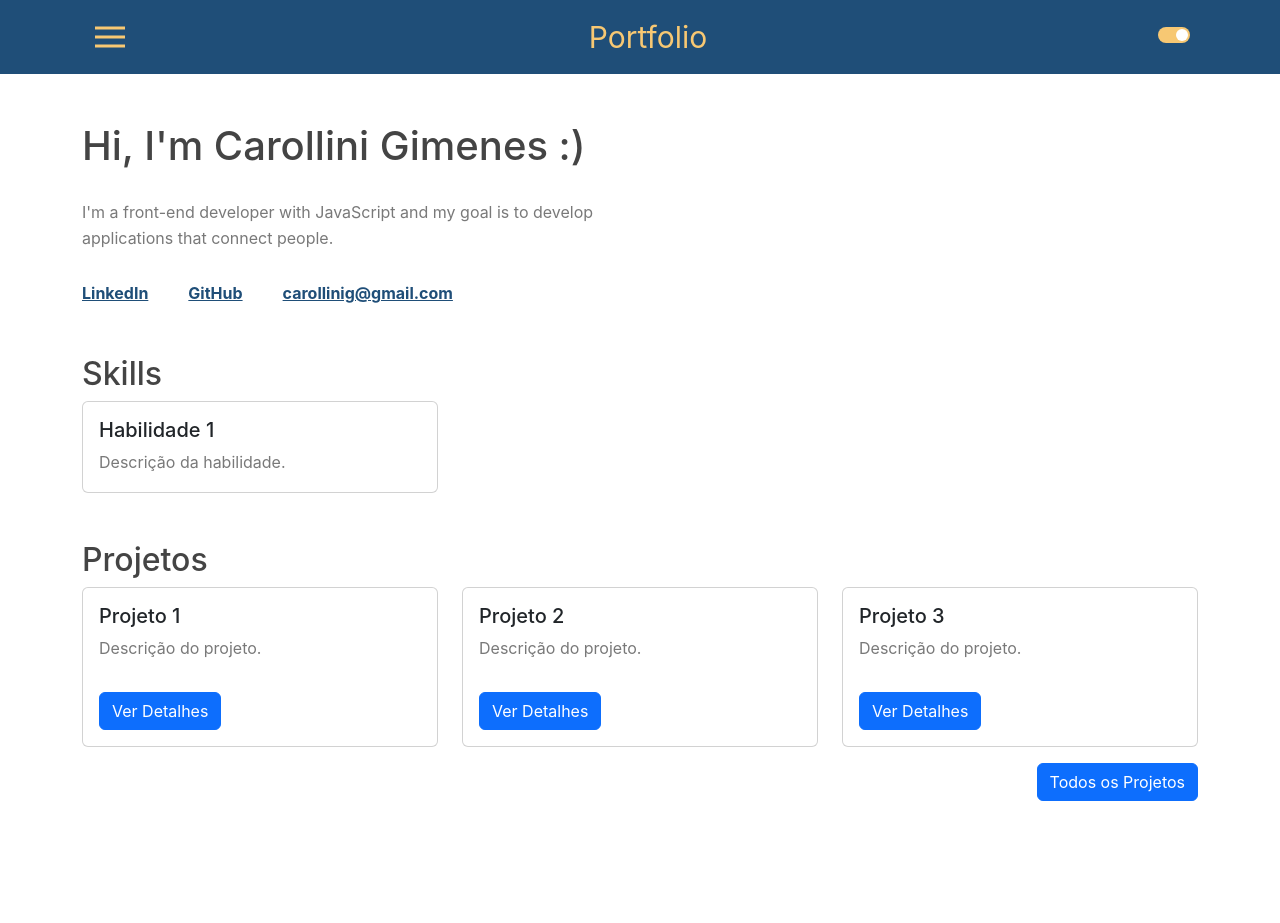
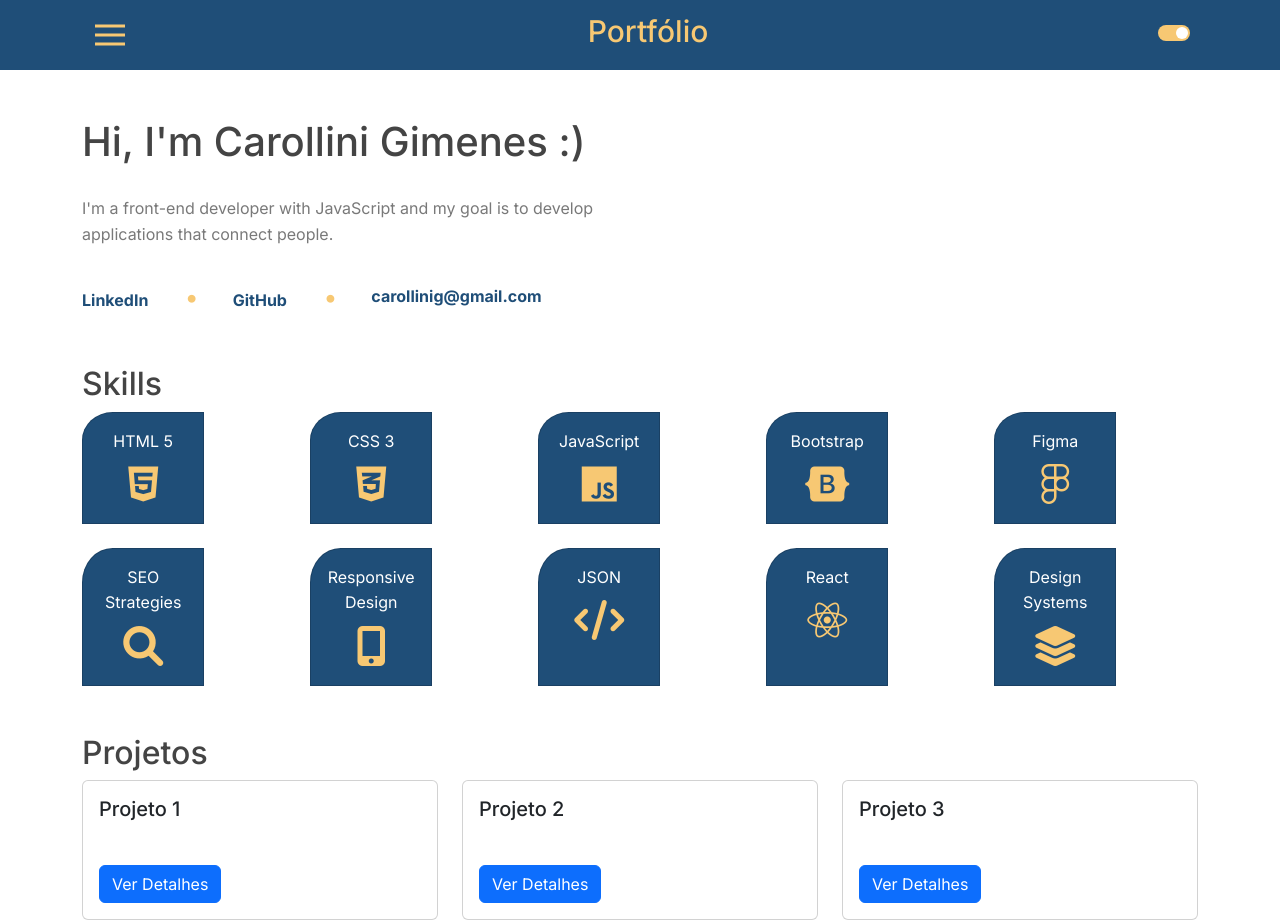
Before and after one commit to CarolliniG/portfolio, a plain HTML site: page index.html in a window 1280 px wide. Shown: the top 923 px of the page. Before the commit the page ends 801 px from the top, so only its background shows below. Drawn offline with nearby package versions, Linux system fonts and the light colour scheme; a web font is replaced by a local one.

Commit message:
style
I applied the changes to the style in the skill section.

```diff
--- a/index.html
+++ b/index.html
@@ -1,30 +1,81 @@
 <!DOCTYPE html>
 <html lang="en">
   <head>
-    <meta charset="UTF-8">
-    <meta http-equiv="X-UA-Compatible" content="IE=edge">
-    <meta name="viewport" content="width=device-width, initial-scale=1.0">
-    <link href="https://cdn.jsdelivr.net/npm/bootstrap@5.3.3/dist/css/bootstrap.min.css" rel="stylesheet" integrity="sha384-QWTKZyjpPEjISv5WaRU9OFeRpok6YctnYmDr5pNlyT2bRjXh0JMhjY6hW+ALEwIH" crossorigin="anonymous">
-    <link rel="stylesheet" href="style.css">
-    <title>Portfolio</title>
+    <meta charset="UTF-8" />
+    <meta http-equiv="X-UA-Compatible" content="IE=edge" />
+    <meta name="viewport" content="width=device-width, initial-scale=1.0" />
+    <link
+      href="https://cdn.jsdelivr.net/npm/bootstrap@5.3.3/dist/css/bootstrap.min.css"
+      rel="stylesheet"
+      integrity="sha384-QWTKZyjpPEjISv5WaRU9OFeRpok6YctnYmDr5pNlyT2bRjXh0JMhjY6hW+ALEwIH"
+      crossorigin="anonymous"
+    />
+    <link rel="stylesheet" href="style.css" />
+    <title>Portfólio</title>
     <script src="https://cdn.jsdelivr.net/npm/bootstrap@5.3.3/dist/js/bootstrap.bundle.min.js"></script>
-    <link rel="stylesheet" href="url('https://fonts.googleapis.com/css2?family=Inter:ital,opsz,wght@0,14..32,100..900;1,14..32,100..900&family=Work+Sans:ital,wght@0,100..900;1,100..900&display=swap');">
+    <link
+      rel="stylesheet"
+      href="https://fonts.googleapis.com/css2?family=Inter:ital,opsz,wght@0,14..32,100..900;1,14..32,100..900&family=Work+Sans:ital,wght@0,100..900;1,100..900&display=swap"
+    />
+    <link
+      rel="stylesheet"
+      href="https://cdnjs.cloudflare.com/ajax/libs/font-awesome/6.0.0-beta3/css/all.min.css"
+      integrity="sha512-Fo3rlrZj/k7ujTnHg4CGR2D7kSs0v4LLanw2qksYuRlEzO+tcaEPQogQ0KaoGN26/zrn20ImR1DfuLWnOo7aBA=="
+      crossorigin="anonymous"
+      referrerpolicy="no-referrer"
+    />
   </head>
   <body>
     <header>
       <nav class="navbar navbar-expand-lg">
         <div class="container">
-                <button class="navbar-toggler" type="button" data-bs-toggle="collapse" data-bs-target="#navbarNav" aria-controls="navbarNav" aria-expanded="false" aria-label="Toggle navigation">
+          <button
+            class="navbar-toggler"
+            type="button"
+            data-bs-toggle="collapse"
+            data-bs-target="#navbarNav"
+            aria-controls="navbarNav"
+            aria-expanded="false"
+            aria-label="Toggle navigation"
+          >
             <span class="navbar-toggler-icon"></span>
           </button>
 
           <div class="collapse navbar-collapse" id="navbarNav">
-                    <div class="btn-group-vertical" role="group" aria-label="Vertical button group">
+            <div
+              class="btn-group-vertical"
+              role="group"
+              aria-label="Vertical button group"
+            >
               <div class="btn-group" role="group">
-                          <button title="button-hamburger" type="button" class="btn dropdown" data-bs-toggle="dropdown" aria-expanded="false">
-                            <svg xmlns="http://www.w3.org/2000/svg" xmlns:xlink="http://www.w3.org/1999/xlink" viewBox="0,0,256,256" width="30px" height="30px" fill-rule="nonzero"><g fill="#f7c873" fill-rule="nonzero" stroke="none" stroke-width="1" stroke-linecap="butt" stroke-linejoin="miter" stroke-miterlimit="10" stroke-dasharray="" stroke-dashoffset="0" font-family="none" font-weight="none" font-size="none" text-anchor="none" style="mix-blend-mode: normal"><g transform="scale(5.12,5.12)"><path d="M0,7.5v5h50v-5zM0,22.5v5h50v-5zM0,37.5v5h50v-5z"></path></g></g></svg>
-                                <path fill-rule="evenodd" d="M2.5 12a.5.5 0 0 1 .5-.5h10a.5.5 0 0 1 0 1H3a.5.5 0 0 1-.5-.5m0-4a.5.5 0 0 1 .5-.5h10a.5.5 0 0 1 0 1H3a.5.5 0 0 1-.5-.5m0-4a.5.5 0 0 1 .5-.5h10a.5.5 0 0 1 0 1H3a.5.5 0 0 1-.5-.5"/>
+                <button
+                  title="button-hamburger"
+                  type="button"
+                  class="btn dropdown"
+                  data-bs-toggle="dropdown"
+                  aria-expanded="false"
+                >
+                  <svg
+                    xmlns="http://www.w3.org/2000/svg"
+                    xmlns:xlink="http://www.w3.org/1999/xlink"
+                    viewBox="0,0,256,256"
+                    width="30px"
+                    height="30px"
+                    fill-rule="nonzero"
+                    class="icon-hamburger"
+                  >
+                    <g class="hamburger-group">
+                      <g transform="scale(5.12,5.12)">
+                        <path
+                          d="M0,7.5v5h50v-5zM0,22.5v5h50v-5zM0,37.5v5h50v-5z"
+                        ></path>
+                      </g>
+                    </g>
                   </svg>
+                  <path
+                    fill-rule="evenodd"
+                    d="M2.5 12a.5.5 0 0 1 .5-.5h10a.5.5 0 0 1 0 1H3a.5.5 0 0 1-.5-.5m0-4a.5.5 0 0 1 .5-.5h10a.5.5 0 0 1 0 1H3a.5.5 0 0 1-.5-.5m0-4a.5.5 0 0 1 .5-.5h10a.5.5 0 0 1 0 1H3a.5.5 0 0 1-.5-.5"
+                  />
                 </button>
                 <ul class="dropdown-menu">
                   <li><a class="dropdown-item" href="#">About</a></li>
@@ -34,10 +85,20 @@
               </div>
             </div>
 
-                    <span class="navbar-brand mx-auto">Portfolio</span>
+            <h1 class="navbar-brand mx-auto">Portfólio</h1>
             <div title="check-box" class="form-check form-switch">
-                        <input title="chack-box-checkd" class="form-check-input" type="checkbox" role="switch" id="flexSwitchCheckChecked" checked>
-                        <label class="form-check-label" for="flexSwitchCheckChecked"></label>
+              <input
+                title="chack-box-checkd"
+                class="form-check-input"
+                type="checkbox"
+                role="switch"
+                id="flexSwitchCheckChecked"
+                checked
+              />
+              <label
+                class="form-check-label"
+                for="flexSwitchCheckChecked"
+              ></label>
             </div>
           </div>
         </div>
@@ -49,10 +110,23 @@
         <div class="row">
           <div class="col-md-6">
             <h1>Hi, I'm Carollini Gimenes :)</h1>
-                    <p>I'm a front-end developer with JavaScript and my goal is to develop applications that connect people.</p>
-                    <div class="d-flex contato">
-                        <a href="linkedin.com" target="_blank" rel="noopener noreferrer">LinkedIn</a>
-                        <a href="github.com" target="_blank" rel="noopener noreferrer">GitHub</a>
+            <p>
+              I'm a front-end developer with JavaScript and my goal is to
+              develop applications that connect people.
+            </p>
+            <div class="d-flex contato align-items-center">
+              <a
+                href="https://www.linkedin.com/in/carollini-santos-dev/"
+                target="_blank"
+                rel="noopener noreferrer"
+                >LinkedIn</a
+              >
+              <a
+                href="https://github.com/CarolliniG"
+                target="_blank"
+                rel="noopener noreferrer"
+                >GitHub</a
+              >
               <a href="mailto:carollinig@gmail.com">carollinig@gmail.com</a>
             </div>
           </div>
@@ -61,12 +135,84 @@
 
       <section id="skills" class="mt-5">
         <h2>Skills</h2>
-            <div class="row row-cols-1 row-cols-md-3 g-4">
+        <div class="row row-cols-1 row-cols-md-5 g-4">
           <div class="col">
-                    <div class="card">
+            <div class="card skilds-card">
               <div class="card-body">
-                          <h5 class="card-title">Habilidade 1</h5>
-                          <p class="card-text">Descrição da habilidade.</p>
+                <p>HTML 5</p>
+                <i class="fa-brands fa-html5"></i>
+              </div>
+            </div>
+          </div>
+          <div class="col">
+            <div class="card skilds-card">
+              <div class="card-body">
+                <p>CSS 3</p>
+                <i class="fa-brands fa-css3-alt"></i>
+              </div>
+            </div>
+          </div>
+          <div class="col">
+            <div class="card skilds-card">
+              <div class="card-body">
+                <p>JavaScript</p>
+                <i class="fa-brands fa-js"></i>
+              </div>
+            </div>
+          </div>
+          <div class="col">
+            <div class="card skilds-card">
+              <div class="card-body">
+                <p>Bootstrap</p>
+                <i class="fa-brands fa-bootstrap"></i>
+              </div>
+            </div>
+          </div>
+          <div class="col">
+            <div class="card skilds-card">
+              <div class="card-body">
+                <p>Figma</p>
+                <i class="fa-brands fa-figma"></i>
+              </div>
+            </div>
+          </div>
+          <div class="col">
+            <div class="card skilds-card">
+              <div class="card-body">
+                <p>SEO Strategies</p>
+                <i class="fas fa-search"></i>
+              </div>
+            </div>
+          </div>
+          <div class="col">
+            <div class="card skilds-card">
+              <div class="card-body">
+                <p>Responsive Design</p>
+                <i class="fas fa-mobile-alt"></i>
+              </div>
+            </div>
+          </div>
+          <div class="col">
+            <div class="card skilds-card">
+              <div class="card-body">
+                <p>JSON</p>
+                <i class="fas fa-code"></i>
+              </div>
+            </div>
+          </div>
+          <div class="col">
+            <div class="card skilds-card">
+              <div class="card-body">
+                <p>React</p>
+                <i class="fa-brands fa-react"></i>
+              </div>
+            </div>
+          </div>
+          <div class="col">
+            <div class="card skilds-card">
+              <div class="card-body">
+                <p>Design Systems</p>
+                <i class="fas fa-layer-group"></i>
               </div>
             </div>
           </div>
@@ -81,7 +227,13 @@
               <div class="card-body">
                 <h5 class="card-title">Projeto 1</h5>
                 <p class="card-text">Descrição do projeto.</p>
-                            <a href="#" class="btn btn-primary" data-bs-toggle="modal" data-bs-target="#projectModal1">Ver Detalhes</a>
+                <a
+                  href="#"
+                  class="btn btn-primary"
+                  data-bs-toggle="modal"
+                  data-bs-target="#projectModal1"
+                  >Ver Detalhes</a
+                >
               </div>
             </div>
           </div>
@@ -90,7 +242,13 @@
               <div class="card-body">
                 <h5 class="card-title">Projeto 2</h5>
                 <p class="card-text">Descrição do projeto.</p>
-                            <a href="#" class="btn btn-primary" data-bs-toggle="modal" data-bs-target="#projectModal2">Ver Detalhes</a>
+                <a
+                  href="#"
+                  class="btn btn-primary"
+                  data-bs-toggle="modal"
+                  data-bs-target="#projectModal2"
+                  >Ver Detalhes</a
+                >
               </div>
             </div>
           </div>
@@ -99,69 +257,137 @@
               <div class="card-body">
                 <h5 class="card-title">Projeto 3</h5>
                 <p class="card-text">Descrição do projeto.</p>
-                            <a href="#" class="btn btn-primary" data-bs-toggle="modal" data-bs-target="#projectModal3">Ver Detalhes</a>
+                <a
+                  href="#"
+                  class="btn btn-primary"
+                  data-bs-toggle="modal"
+                  data-bs-target="#projectModal3"
+                  >Ver Detalhes</a
+                >
               </div>
             </div>
           </div>
-
         </div>
         <div class="text-end mt-3">
           <a href="github.com" class="btn btn-primary">Todos os Projetos</a>
         </div>
       </section>
 
-        <div class="modal fade" id="projectModal1" tabindex="-1" aria-labelledby="projectModal2Label" aria-hidden="true">
+      <div
+        class="modal fade"
+        id="projectModal1"
+        tabindex="-1"
+        aria-labelledby="projectModal2Label"
+        aria-hidden="true"
+      >
         <div class="modal-dialog">
           <div class="modal-content">
             <div class="modal-header">
-                    <h5 class="modal-title" id="projectModal1Label">Detalhes do Projeto 1</h5>
-                    <button type="button" class="btn-close" data-bs-dismiss="modal" aria-label="Close"></button>
+              <h5 class="modal-title" id="projectModal1Label">
+                Detalhes do Projeto 1
+              </h5>
+              <button
+                type="button"
+                class="btn-close"
+                data-bs-dismiss="modal"
+                aria-label="Close"
+              ></button>
             </div>
-                <div class="modal-body">
-                    Conteúdo detalhado do projeto 1.
-                </div>
+            <div class="modal-body">Conteúdo detalhado do projeto 1.</div>
             <div class="modal-footer">
-                    <button type="button" class="btn btn-secondary" data-bs-dismiss="modal">Fechar</button>
+              <button
+                type="button"
+                class="btn btn-secondary"
+                data-bs-dismiss="modal"
+              >
+                Fechar
+              </button>
             </div>
           </div>
         </div>
       </div>
-        <div class="modal fade" id="projectModal2" tabindex="-1" aria-labelledby="projectModal2Label" aria-hidden="true">
+      <div
+        class="modal fade"
+        id="projectModal2"
+        tabindex="-1"
+        aria-labelledby="projectModal2Label"
+        aria-hidden="true"
+      >
         <div class="modal-dialog">
           <div class="modal-content">
             <div class="modal-header">
-                    <h5 class="modal-title" id="projectModal2Label">Detalhes do Projeto 2</h5>
-                    <button type="button" class="btn-close" data-bs-dismiss="modal" aria-label="Close"></button>
+              <h5 class="modal-title" id="projectModal2Label">
+                Detalhes do Projeto 2
+              </h5>
+              <button
+                type="button"
+                class="btn-close"
+                data-bs-dismiss="modal"
+                aria-label="Close"
+              ></button>
             </div>
-                <div class="modal-body">
-                    Conteúdo detalhado do projeto 2.
-                </div>
+            <div class="modal-body">Conteúdo detalhado do projeto 2.</div>
             <div class="modal-footer">
-                    <button type="button" class="btn btn-secondary" data-bs-dismiss="modal">Fechar</button>
+              <button
+                type="button"
+                class="btn btn-secondary"
+                data-bs-dismiss="modal"
+              >
+                Fechar
+              </button>
             </div>
           </div>
         </div>
       </div>
-        <div class="modal fade" id="projectModal3" tabindex="-1" aria-labelledby="projectModal3Label" aria-hidden="true">
+      <div
+        class="modal fade"
+        id="projectModal3"
+        tabindex="-1"
+        aria-labelledby="projectModal3Label"
+        aria-hidden="true"
+      >
         <div class="modal-dialog">
           <div class="modal-content">
             <div class="modal-header">
-                    <h5 class="modal-title" id="projectModal3Label">Detalhes do Projeto 3</h5>
-                    <button type="button" class="btn-close" data-bs-dismiss="modal" aria-label="Close"></button>
+              <h5 class="modal-title" id="projectModal3Label">
+                Detalhes do Projeto 3
+              </h5>
+              <button
+                type="button"
+                class="btn-close"
+                data-bs-dismiss="modal"
+                aria-label="Close"
+              ></button>
             </div>
-                <div class="modal-body">
-                    Conteúdo detalhado do projeto 3.
-                </div>
+            <div class="modal-body">Conteúdo detalhado do projeto 3.</div>
             <div class="modal-footer">
-                    <button type="button" class="btn btn-secondary" data-bs-dismiss="modal">Fechar</button>
+              <button
+                type="button"
+                class="btn btn-secondary"
+                data-bs-dismiss="modal"
+              >
+                Fechar
+              </button>
             </div>
           </div>
         </div>
       </div>
+    </main>
 
-
-    <script src="https://cdn.jsdelivr.net/npm/bootstrap@5.3.3/dist/js/bootstrap.bundle.min.js" integrity="sha384-YvpcrYf0tY3lHB60NNkmXc5s9fDVZLESaAA55NDzOxhy9GkcIdslK1eN7N6jIeHz" crossorigin="anonymous"></script>
-    <script src="https://cdn.jsdelivr.net/npm/@popperjs/core@2.11.8/dist/umd/popper.min.js" integrity="sha384-I7E8VVD/ismYTF4hNIPjVp/Zjvgyol6VFvRkX/vR+Vc4jQkC+hVqc2pM8ODewa9r" crossorigin="anonymous"></script>
-    <script src="https://cdn.jsdelivr.net/npm/bootstrap@5.3.3/dist/js/bootstrap.min.js" integrity="sha384-0pUGZvbkm6XF6gxjEnlmuGrJXVbNuzT9qBBavbLwCsOGabYfZo0T0to5eqruptLy" crossorigin="anonymous"></script>
+    <script
+      src="https://cdn.jsdelivr.net/npm/bootstrap@5.3.3/dist/js/bootstrap.bundle.min.js"
+      integrity="sha384-YvpcrYf0tY3lHB60NNkmXc5s9fDVZLESaAA55NDzOxhy9GkcIdslK1eN7N6jIeHz"
+      crossorigin="anonymous"
+    ></script>
+    <script
+      src="https://cdn.jsdelivr.net/npm/@popperjs/core@2.11.8/dist/umd/popper.min.js"
+      integrity="sha384-I7E8VVD/ismYTF4hNIPjVp/Zjvgyol6VFvRkX/vR+Vc4jQkC+hVqc2pM8ODewa9r"
+      crossorigin="anonymous"
+    ></script>
+    <script
+      src="https://cdn.jsdelivr.net/npm/bootstrap@5.3.3/dist/js/bootstrap.min.js"
+      integrity="sha384-0pUGZvbkm6XF6gxjEnlmuGrJXVbNuzT9qBBavbLwCsOGabYfZo0T0to5eqruptLy"
+      crossorigin="anonymous"
+    ></script>
   </body>
 </html>
--- a/style.css
+++ b/style.css
@@ -1,4 +1,3 @@
-
 /* Estilos gerais (fora das media queries) */
 body {
   font-family: "Inter", serif;
@@ -63,27 +62,78 @@ body.dark-theme .card {
   /* Ajustes específicos para desktops grandes, se necessário */
 }
 
-.navbar{
-    background-color: #1F4E78 ;
+.navbar {
+  background-color: #1f4e78;
 }
-.navbar span{
-    color: #F7C873;
+.navbar h1 {
+  color: #f7c873;
   font-size: 30px;
 }
-.form-check .form-check-input{
-    background-color: #F7C873;
-    border: #F7C873
+.navbar-brand:hover {
+  color: #f7c873 !important; /* Mantém a cor amarela no hover */
+  text-decoration: none !important; /* Remove qualquer sublinhado que possa aparecer */
+  cursor: default !important; /* Define o cursor como padrão (seta) */
 }
+.form-check .form-check-input {
+  background-color: #f7c873;
+  border: #f7c873;
+}
+
+.hamburger-group {
+  fill: #f7c873;
+  fill-rule: nonzero;
+  stroke: none;
+  stroke-width: 1;
+  stroke-linecap: butt;
+  stroke-linejoin: miter;
+  stroke-miterlimit: 10;
+  stroke-dasharray: "";
+  stroke-dashoffset: 0;
+  font-family: none;
+  font-weight: none;
+  font-size: none;
+  text-anchor: none;
+  mix-blend-mode: normal;
+}
+
 .about h1 {
   margin-bottom: 30px;
 }
-.about p{
+.about p {
   color: #797979;
   margin-bottom: 30px;
 }
 
-.contato a{
-    padding-right: 40px;
-    color: #1F4E78;
+.contato a {
+  padding-right: 35px;
+  color: #1f4e78;
   font-weight: bold;
+  text-decoration: none;
 }
+
+.contato a:not(:last-child)::after {
+  content: "•";
+  color: #f7c873;
+  margin-left: 1.5em;
+  font-size: 25px;
+}
+
+.skilds-card {
+  background-color: #1f4e78;
+  border-color: none;
+  border-radius: 25% 0 0 0;
+  text-align: center;
+  width: 60%;
+  height: 100%;
+}
+
+.card-body p {
+  color: #ffffff;
+  margin: 0 0 10px 0;
+}
+#skills i {
+  color: #f7c873;
+  font-size: 40px;
+  margin: 0;
+  padding: 0;
+}
```
Lines whose indentation alone changed are shown as unchanged.
